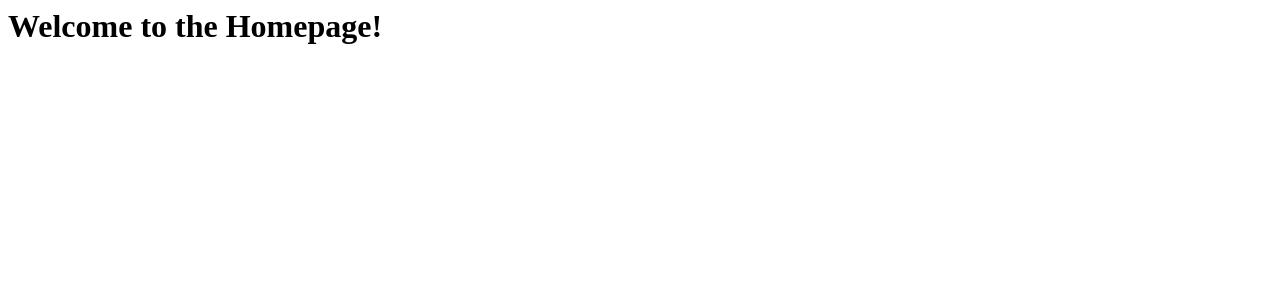
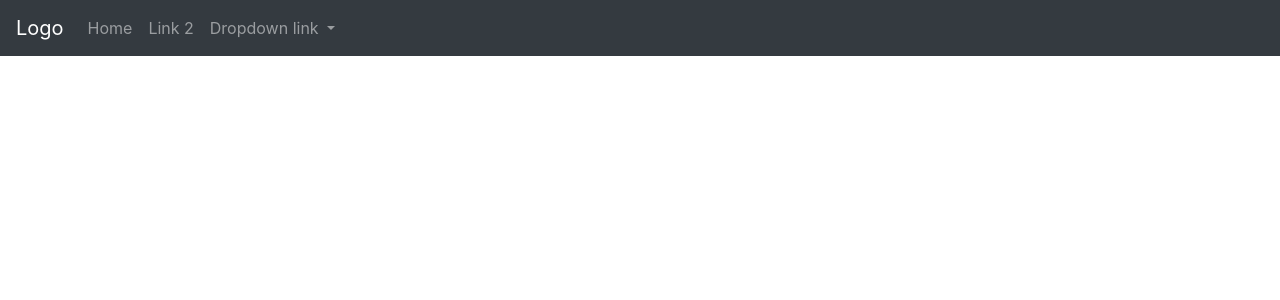
Before and after one commit to jovesterchai/AppDevProject, a Flask app: page / in a window 1280 px wide. Shown: the top 300 px of the page. Run offline with Flask 2, Linux system fonts and the light colour scheme; some libraries are stand-ins or nearby versions.

Commit message:
Added contactUs.html Added _formHelper.html Added _navBar.html Added base.html    Added the CSS and Javascript codes Added Forms.py Added User.py

```diff
--- a/Main.py
+++ b/Main.py
@@ -1,4 +1,7 @@
 from flask import Flask, render_template, request, redirect, url_for
+from Forms import CreateUserFeedback #input the objects from Forms.py
+import shelve, User
+
 
 app = Flask(__name__)
 
--- a/templates/base.html
+++ b/templates/base.html
@@ -4,24 +4,25 @@
     <meta charset="UTF-8">
     <title>{% block title %}{% endblock %}</title>
 
-    <!-- For Bootstrap CSS -->
-
-
-
-
-
-    <!-- For Bootstrap CSS -->
+<link rel="stylesheet" href="https://stackpath.bootstrapcdn.com/bootstrap/4.3.1/css/bootstrap.min.css"
+      integrity="sha384-ggOyR0iXCbMQv3Xipma34MD+dH/1fQ784/j6cY/iJTQUOhcWr7x9JvoRxT2MZw1T"
+      crossorigin="anonymous">
 
 </head>
 <body>
+    {% block navbar %}
+        {% include 'includes/_navbar.html' %}
+    {% endblock %}
 
-    <!-- Bootstrap Javascript + jQuery + Popper.js -->
-
-
-
-
-
-    <!-- Bootstrap Javascript + jQuery + Popper.js -->
+<script src="https://code.jquery.com/jquery-3.3.1.slim.min.js"
+        integrity="sha384-q8i/X+965DzO0rT7abK41JStQIAqVgRVzpbzo5smXKp4YfRvH+8abtTE1Pi6jizo"
+        crossorigin="anonymous"></script>
+<script src="https://cdnjs.cloudflare.com/ajax/libs/popper.js/1.14.7/umd/popper.min.js"
+        integrity="sha384-UO2eT0CpHqdSJQ6hJty5KVphtPhzWj9WO1clHTMGa3JDZwrnQq4sF86dIHNDz0W1"
+        crossorigin="anonymous"></script>
+<script src="https://stackpath.bootstrapcdn.com/bootstrap/4.3.1/js/bootstrap.min.js"
+        integrity="sha384-JjSmVgyd0p3pXB1rRibZUAYoIIy6OrQ6VrjIEaFf/nJGzIxFDsf4x0xIM+B07jRM"
+        crossorigin="anonymous"></script>
 
 </body>
 </html>
--- /dev/null
+++ b/templates/contactUs.html
@@ -0,0 +1 @@
+<h1>Contact Us Page!</h1>
--- a/templates/home.html
+++ b/templates/home.html
@@ -1 +1,5 @@
-<h1>Welcome to the Homepage!</h1>
+{% extends "base.html" %}
+{% block title %}Our Website - Home{% endblock %}
+{% block content %}
+<h1 class="display-4">Home Page!</h1>
+{% endblock %}
--- a/templates/includes/_navBar.html
+++ b/templates/includes/_navBar.html
@@ -1 +1,26 @@
-<!-- HTML for the Navigation Bar -->
+<nav class="navbar navbar-expand-sm bg-dark navbar-dark">
+  <!-- Brand -->
+  <a class="navbar-brand" href="#">Logo</a>
+
+  <!-- Links -->
+  <ul class="navbar-nav">
+    <li class="nav-item">
+      <a class="nav-link" href="/">Home</a>
+    </li>
+    <li class="nav-item">
+      <a class="nav-link" href="#">Link 2</a>
+    </li>
+
+    <!-- Dropdown -->
+    <li class="nav-item dropdown">
+      <a class="nav-link dropdown-toggle" href="#" id="navbardrop" data-toggle="dropdown">
+        Dropdown link
+      </a>
+      <div class="dropdown-menu">
+        <a class="dropdown-item" href="#">Link 1</a>
+        <a class="dropdown-item" href="#">Link 2</a>
+        <a class="dropdown-item" href="#">Link 3</a>
+      </div>
+    </li>
+  </ul>
+</nav>
```
Also changed, not shown: Forms.py (added, +7 -0 lines), templates/includes/_formHelper.html (added, +9 -0 lines), User.py (added).
